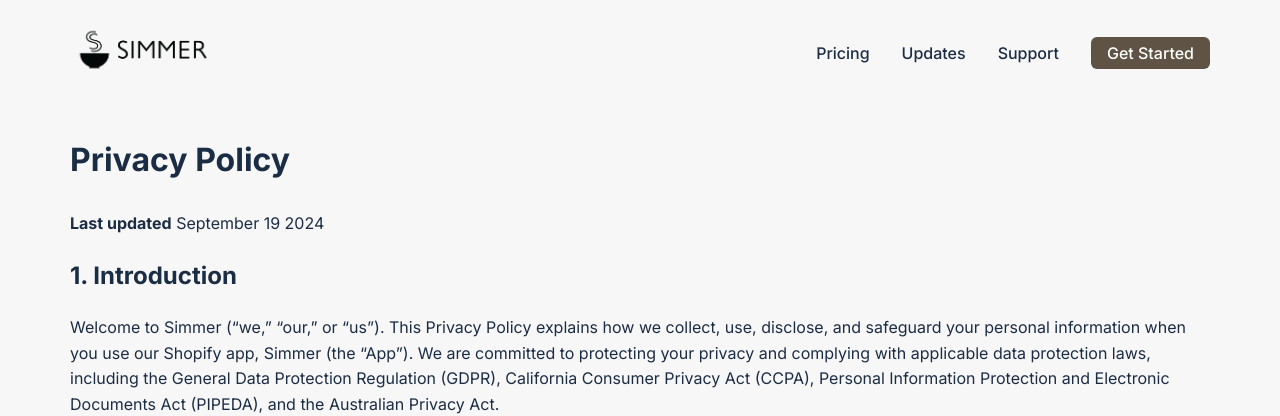
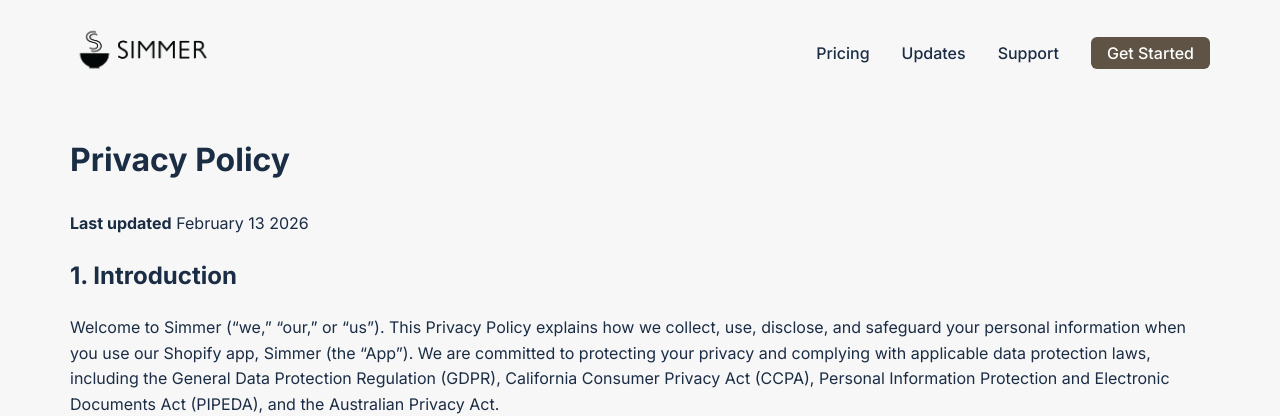
Before and after one commit to Pixel-Nova-Apps/simmerpos.com, a Jekyll site: the page built from _pages/privacy.md, in a window 1280 px wide and 900 px high. Shown: the top 416 px of the window. Built offline with Jekyll 4.4.1, drawn with Linux system fonts in a browser that asks for light colours; a script that is not in the unit is left out.

Commit message:
Update privacy

```diff
--- a/_pages/privacy.md
+++ b/_pages/privacy.md
@@ -7,7 +7,7 @@ include_in_header: false
 # Privacy Policy
 
 **Last updated**
-September 19 2024
+February 13 2026
 
 ## 1. Introduction
 
```
